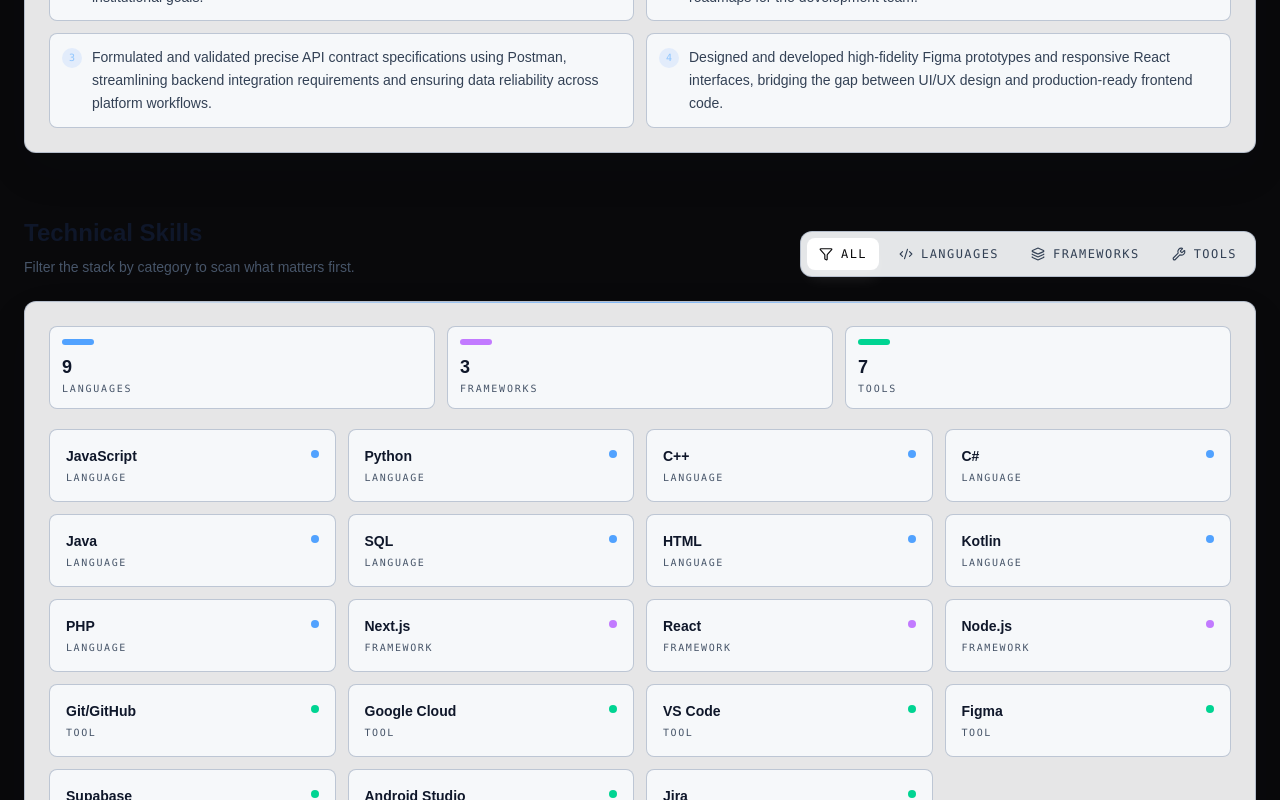
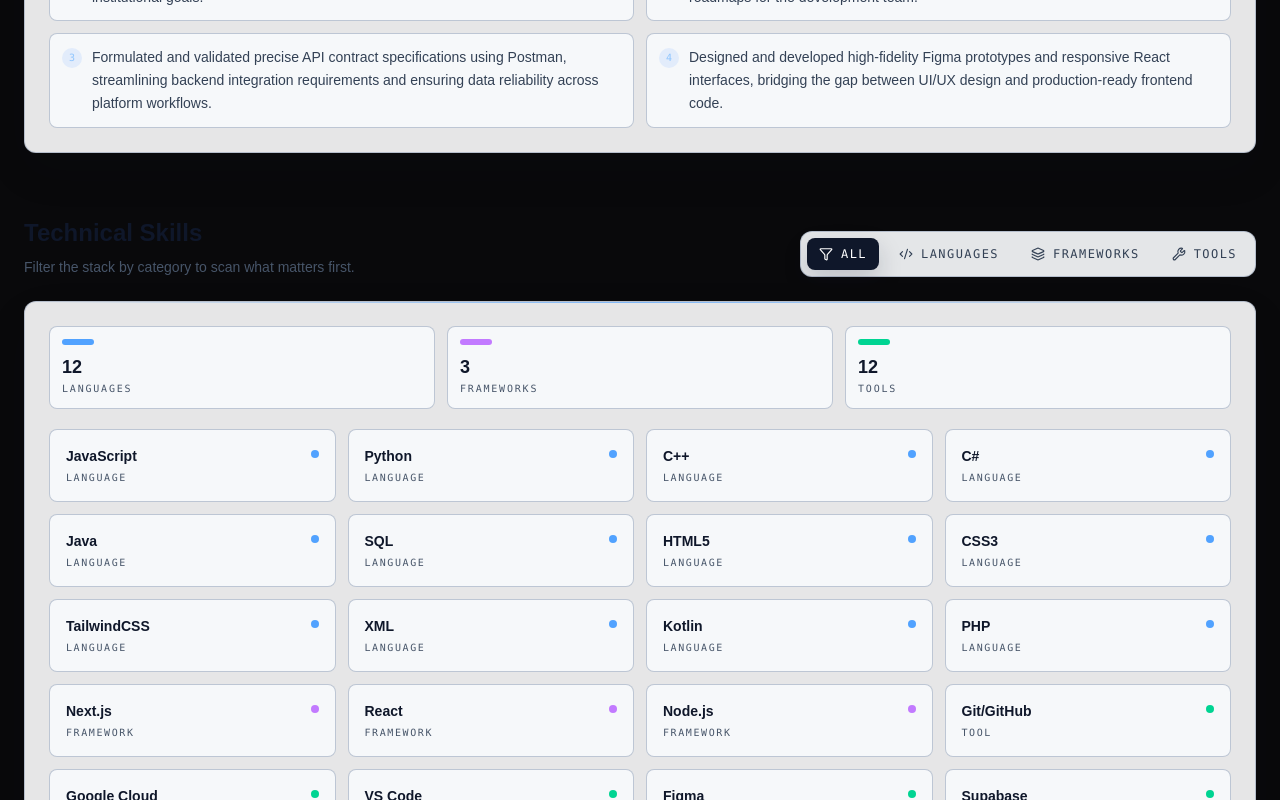
Before and after one commit to khristianangelo18/portfolio, a Next.js app: page / in a window 1280 px wide. Shown: the part 2000-2800 px from the top of the page. Built offline with nearby package versions, Linux system fonts and the light colour scheme.

Commit message:
Updated Technical Skills Content and Styles

```diff
--- a/app/page.js
+++ b/app/page.js
@@ -128,6 +128,21 @@
   }
   .theme-light .hover\\:text-white:hover {
     color: #0f172a !important;
+  }
+  .theme-light .skill-filter-bar .hover\\:bg-zinc-900:hover {
+    background-color: rgba(15, 23, 42, 0.08) !important;
+  }
+  .theme-light .skill-filter-bar .hover\\:text-white:hover {
+    color: #0f172a !important;
+  }
+  .theme-light .skill-category-active {
+    border-color: rgba(37, 99, 235, 0.45) !important;
+    background-color: rgba(37, 99, 235, 0.08) !important;
+  }
+  .theme-light .skill-filter-pill-active {
+    background-color: #0f172a !important;
+    color: #ffffff !important;
+    box-shadow: 0 10px 25px rgba(15, 23, 42, 0.18) !important;
   }
   .theme-light .bg-clip-text.text-transparent {
     background-image: linear-gradient(90deg, #0f172a, #2563eb, #475569) !important;
@@ -561,9 +576,9 @@
   ];
 
   const skills = {
-    languages: ["JavaScript", "Python", "C++", "C#", "Java", "SQL", "HTML", "Kotlin", "PHP"],
+    languages: ["JavaScript", "Python", "C++", "C#", "Java", "SQL", "HTML5", "CSS3", "TailwindCSS", "XML", "Kotlin", "PHP"],
     frameworks: ["Next.js", "React", "Node.js"],
-    tools: ["Git/GitHub", "Google Cloud", "VS Code", "Figma", "Supabase", "Android Studio", "Jira"]
+    tools: ["Git/GitHub", "Google Cloud", "VS Code", "Figma", "Supabase", "Android Studio", "Postman", "PostgreSQL", "Vite", "Jira", "AGILE", "Scrum"]
   };
 
   const skillFilters = [
@@ -1056,7 +1071,7 @@
                   <h3 className="theme-section-title text-2xl font-bold">Technical Skills</h3>
                   <p className="mt-2 text-sm text-zinc-500">Filter the stack by category to scan what matters first.</p>
                 </div>
-                <div className="flex flex-wrap gap-2 rounded-xl border border-zinc-800/70 bg-zinc-950/60 p-1.5">
+                <div className="skill-filter-bar flex flex-wrap gap-2 rounded-xl border border-zinc-800/70 bg-zinc-950/60 p-1.5">
                   {skillFilters.map((filter) => {
                     const Icon = filter.icon;
                     const isActive = activeSkillFilter === filter.id;
@@ -1065,9 +1080,9 @@
                         key={filter.id}
                         type="button"
                         onClick={() => setActiveSkillFilter(filter.id)}
-                        className={`group flex items-center gap-2 rounded-lg px-3 py-2 text-xs font-mono uppercase tracking-[0.12em] transition-all duration-300 ${
+                        className={`skill-filter-pill group flex items-center gap-2 rounded-lg px-3 py-2 text-xs font-mono uppercase tracking-[0.12em] transition-all duration-300 ${
                           isActive
-                            ? 'bg-white text-zinc-950 shadow-lg shadow-white/10'
+                            ? 'skill-filter-pill-active bg-white text-zinc-950 shadow-lg shadow-white/10'
                             : 'text-zinc-400 hover:bg-zinc-900 hover:text-white'
                         }`}
                         aria-pressed={isActive}
@@ -1087,9 +1102,9 @@
                       key={category}
                       type="button"
                       onClick={() => setActiveSkillFilter(category)}
-                      className={`rounded-lg border p-3 text-left transition-all duration-300 ${
+                      className={`skill-category-card rounded-lg border p-3 text-left transition-all duration-300 ${
                         activeSkillFilter === category
-                          ? 'border-white/40 bg-white/10'
+                          ? 'skill-category-active border-white/40 bg-white/10'
                           : 'border-zinc-800/70 bg-zinc-950/35 hover:border-zinc-700'
                       }`}
                     >
```
